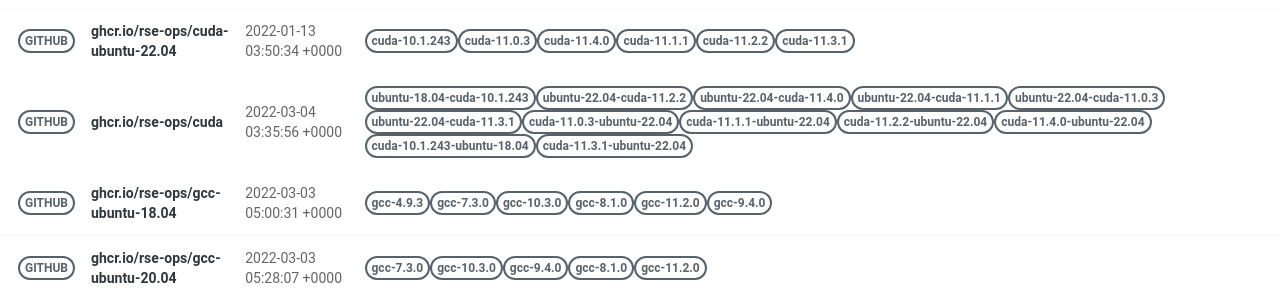
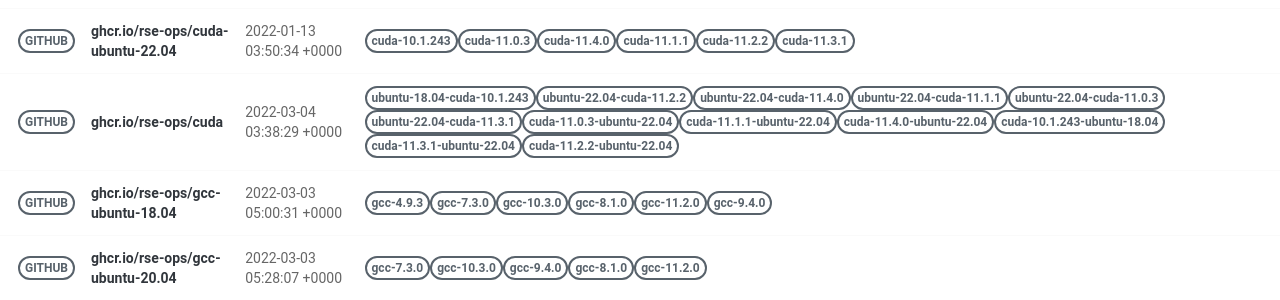
Before and after one commit to rse-ops/docker-images, a Jekyll site: the page built from pages/index.md, in a window 1280 px wide. Shown: the part 421-721 px from the top of the page. Built offline with Jekyll 4.4.1, drawn with Linux system fonts in a browser that asks for light colours; nearby versions of some CDN libraries.

Commit message:
Automated push to update library 2022-03-04

```diff
--- a/_library/ghcr.io-rse-ops-cuda.md
+++ b/_library/ghcr.io-rse-ops-cuda.md
@@ -1,7 +1,7 @@
 ---
 layout: container
 name: ghcr.io/rse-ops/cuda
-updated_at: 2022-03-04 03:35:56.146924
+updated_at: 2022-03-04 03:38:29.425064
 
 
 container_url: https://github.com/orgs/rse-ops/packages/container/package/cuda
```
Also changed, not shown: other parts of _library/ghcr.io-rse-ops-cuda.md (+3 -3 lines).
